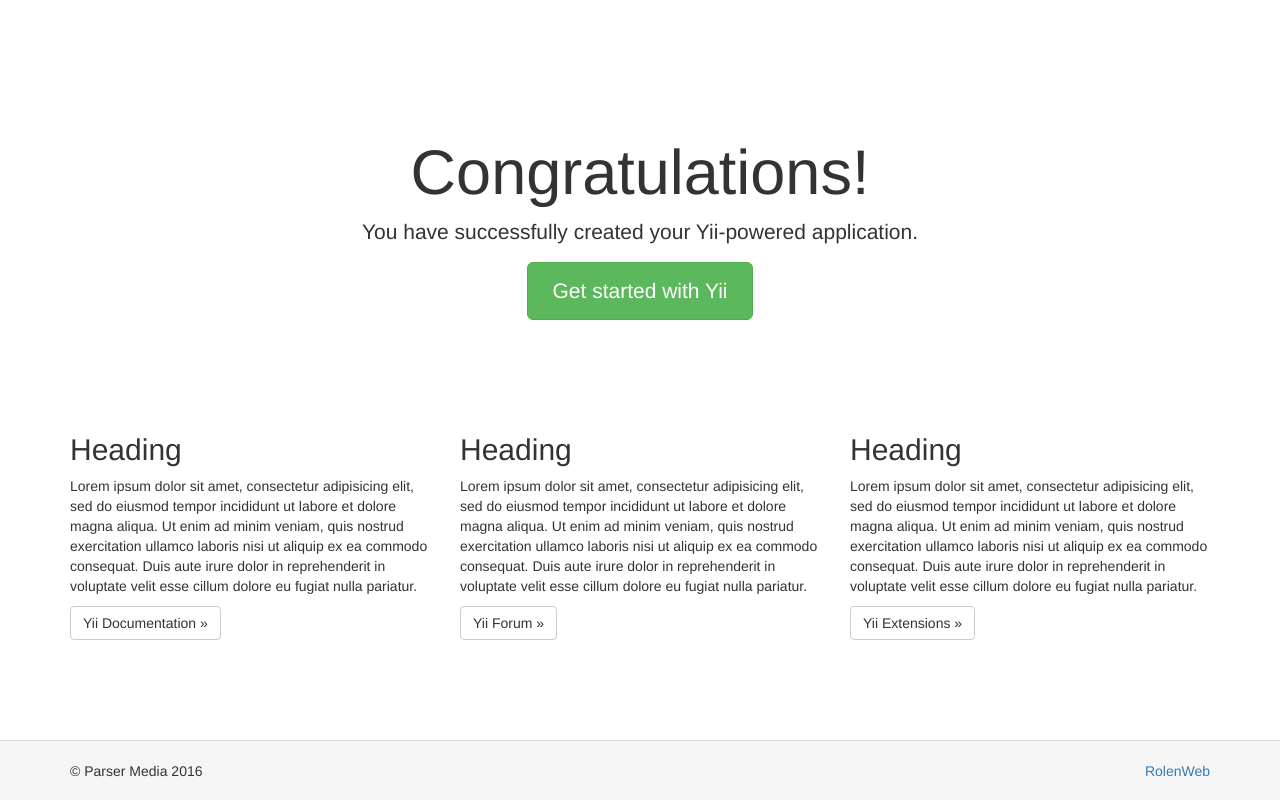
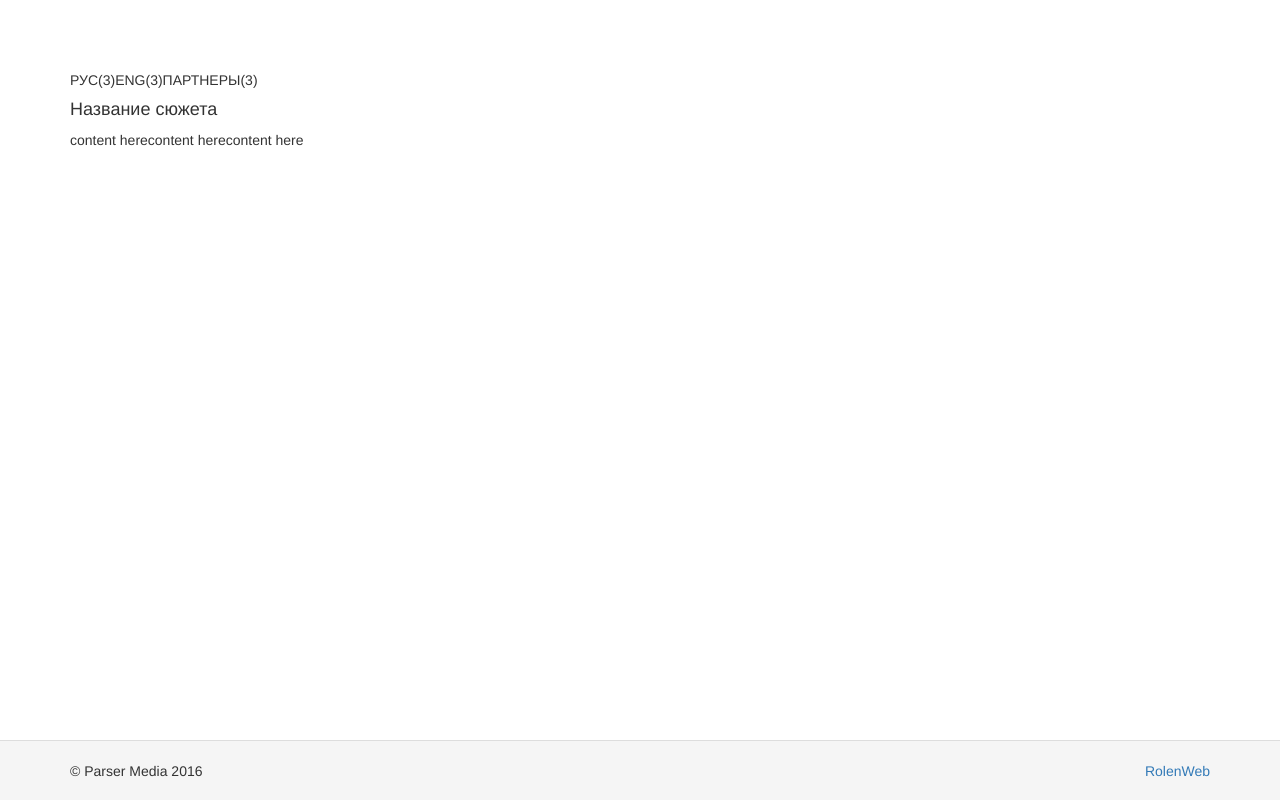
Before and after one commit to rolenweb/parser-media, a Yii app: template basic/views/site/index.php in a window 1280 px wide. Run offline with PHP 8.4 and a stand-in for Yii, Linux system fonts and the light colour scheme; the template is opened without the code that fills it, so the values that code supplies are empty; some libraries are stand-ins or nearby versions.

Commit message:
table on index page

```diff
--- a/basic/views/site/index.php
+++ b/basic/views/site/index.php
@@ -1,53 +1,56 @@
 <?php
-
+use yii\helpers\Html;
 /* @var $this yii\web\View */
 
-$this->title = 'My Yii Application';
+$this->title = 'Parser Media';
+
+echo Html::beginTag('div',['class' => 'row']);
+    echo Html::beginTag('div',['class' => 'col-sm-12']);
+        echo Html::beginTag('div',['class' => 'table-responsive']);
+            echo Html::beginTag('table',['class' => 'table table-bordered']);
+                echo Html::beginTag('col',['width' => '330', 'valign' => 'top']);
+                echo Html::beginTag('thead');
+                    echo Html::beginTag('tr');
+                        echo Html::beginTag('th');
+                            echo Html::beginTag('ul',['class' => 'list-inline']);
+                                echo Html::beginTag('li');
+                                    echo Html::beginTag('span');
+                                        echo 'РУС(3)';
+                                    echo Html::endTag('span');
+                                echo Html::endTag('li');
+                                echo Html::beginTag('li');
+                                    echo Html::beginTag('span');
+                                        echo 'ENG(3)';
+                                    echo Html::endTag('span');
+                                echo Html::endTag('li');
+                                echo Html::beginTag('li');
+                                    echo Html::beginTag('span');
+                                        echo 'ПАРТНЕРЫ(3)';
+                                    echo Html::endTag('span');
+                                echo Html::endTag('li');
+                            echo Html::endTag('ul');
+                        echo Html::endTag('th');
+                        echo Html::beginTag('th',['colspan' => 2]);
+                            echo Html::tag('h4','Название сюжета');
+                        echo Html::endTag('th');
+
+                    echo Html::endTag('tr');
+                echo Html::endTag('thead');
+                echo Html::beginTag('tbody');
+                    echo Html::beginTag('tr');
+                        echo Html::beginTag('td');
+                            echo "content here";
+                        echo Html::endTag('td');
+                        echo Html::beginTag('td');
+                            echo "content here";
+                        echo Html::endTag('td');
+                        echo Html::beginTag('td');
+                            echo "content here";
+                        echo Html::endTag('td');
+                    echo Html::endTag('tr');
+                echo Html::endTag('tbody');
+            echo Html::endTag('table');
+        echo Html::endTag('div');
+    echo Html::endTag('div');
+echo Html::endTag('div');
 ?>
-<div class="site-index">
-
-    <div class="jumbotron">
-        <h1>Congratulations!</h1>
-
-        <p class="lead">You have successfully created your Yii-powered application.</p>
-
-        <p><a class="btn btn-lg btn-success" href="http://www.yiiframework.com">Get started with Yii</a></p>
-    </div>
-
-    <div class="body-content">
-
-        <div class="row">
-            <div class="col-lg-4">
-                <h2>Heading</h2>
-
-                <p>Lorem ipsum dolor sit amet, consectetur adipisicing elit, sed do eiusmod tempor incididunt ut labore et
-                    dolore magna aliqua. Ut enim ad minim veniam, quis nostrud exercitation ullamco laboris nisi ut aliquip
-                    ex ea commodo consequat. Duis aute irure dolor in reprehenderit in voluptate velit esse cillum dolore eu
-                    fugiat nulla pariatur.</p>
-
-                <p><a class="btn btn-default" href="http://www.yiiframework.com/doc/">Yii Documentation &raquo;</a></p>
-            </div>
-            <div class="col-lg-4">
-                <h2>Heading</h2>
-
-                <p>Lorem ipsum dolor sit amet, consectetur adipisicing elit, sed do eiusmod tempor incididunt ut labore et
-                    dolore magna aliqua. Ut enim ad minim veniam, quis nostrud exercitation ullamco laboris nisi ut aliquip
-                    ex ea commodo consequat. Duis aute irure dolor in reprehenderit in voluptate velit esse cillum dolore eu
-                    fugiat nulla pariatur.</p>
-
-                <p><a class="btn btn-default" href="http://www.yiiframework.com/forum/">Yii Forum &raquo;</a></p>
-            </div>
-            <div class="col-lg-4">
-                <h2>Heading</h2>
-
-                <p>Lorem ipsum dolor sit amet, consectetur adipisicing elit, sed do eiusmod tempor incididunt ut labore et
-                    dolore magna aliqua. Ut enim ad minim veniam, quis nostrud exercitation ullamco laboris nisi ut aliquip
-                    ex ea commodo consequat. Duis aute irure dolor in reprehenderit in voluptate velit esse cillum dolore eu
-                    fugiat nulla pariatur.</p>
-
-                <p><a class="btn btn-default" href="http://www.yiiframework.com/extensions/">Yii Extensions &raquo;</a></p>
-            </div>
-        </div>
-
-    </div>
-</div>
```
